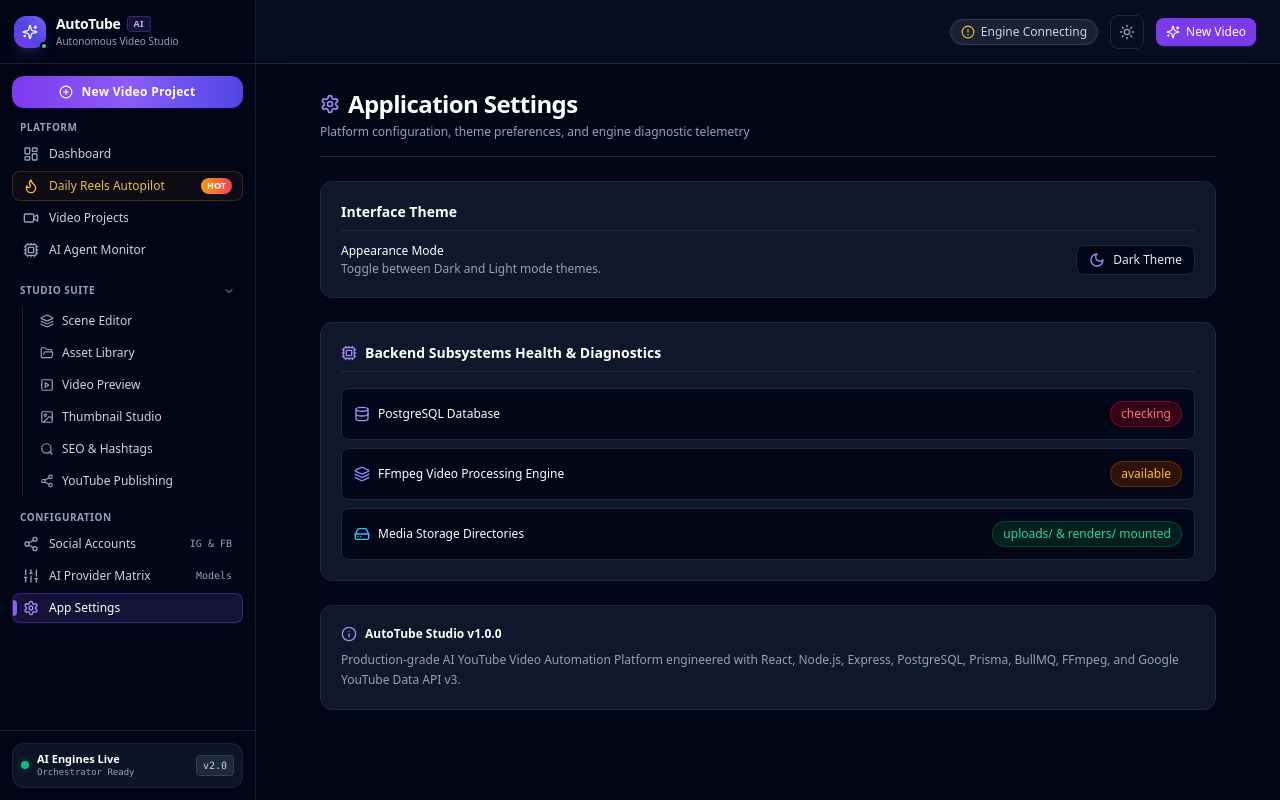
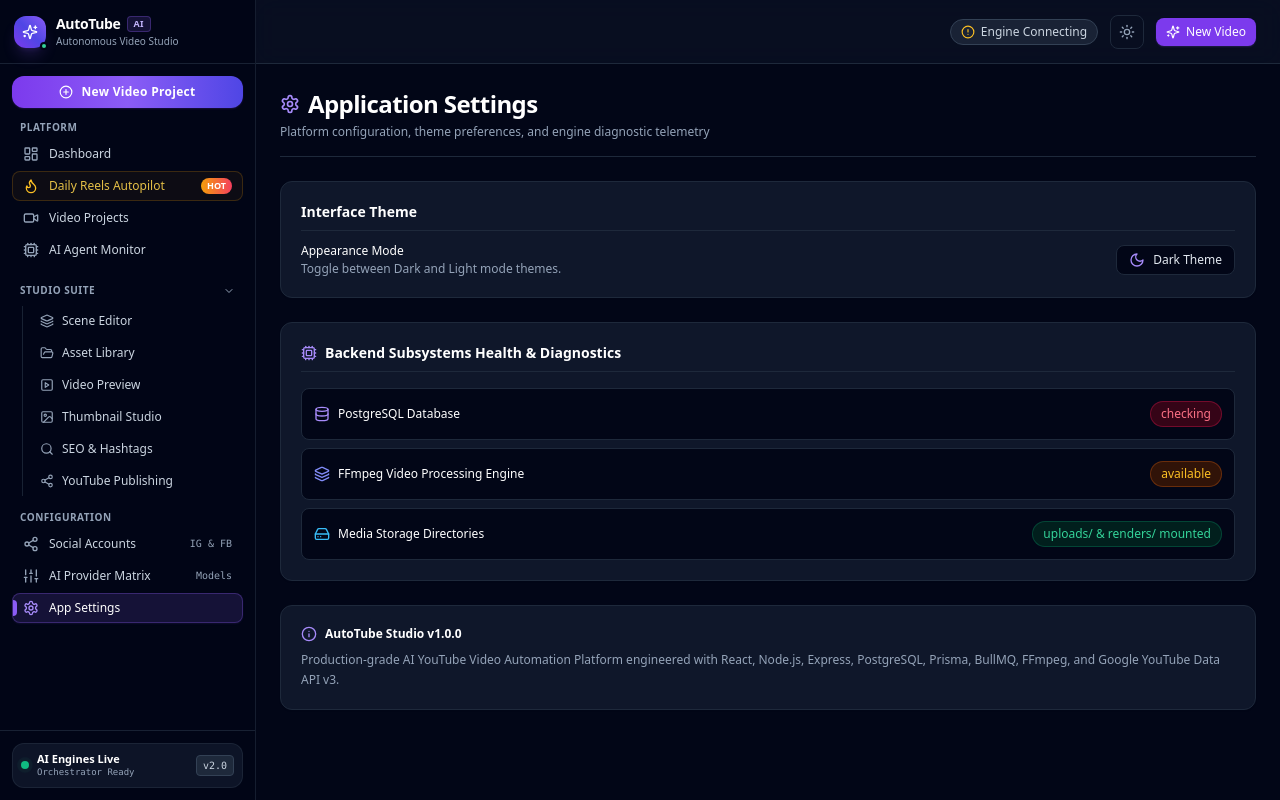
Before and after one commit to tusharsubhramondal/youtube-video-automation, a React (Vite) app in the folder frontend/: page /settings/app in a window 1280 px wide. Built offline with nearby package versions, Linux system fonts and the light colour scheme; no server answers.

Commit message:
fix(layout): remove redundant max-w constraints and dead margins across main layout and pages

```diff
--- a/frontend/src/components/layout/Layout.tsx
+++ b/frontend/src/components/layout/Layout.tsx
@@ -28,7 +28,7 @@ export const Layout: React.FC = () => {
       {/* Main Content Area */}
       <div className="flex-1 flex flex-col min-w-0">
         <Header />
-        <main className="flex-1 p-6 max-w-7xl w-full mx-auto">
+        <main className="flex-1 p-6 w-full">
           <Outlet context={{ activeProjectId, setActiveProjectId }} />
         </main>
       </div>
--- a/frontend/src/pages/AppSettings.tsx
+++ b/frontend/src/pages/AppSettings.tsx
@@ -28,7 +28,7 @@ export const AppSettings: React.FC = () => {
   }, []);
 
   return (
-    <div className="max-w-4xl mx-auto space-y-6">
+    <div className="w-full max-w-5xl space-y-6 pb-12">
       {/* Header */}
       <div className="pb-4 border-b border-slate-800">
         <div className="flex items-center gap-2 mb-1">
--- a/frontend/src/pages/CreateProject.tsx
+++ b/frontend/src/pages/CreateProject.tsx
@@ -141,7 +141,7 @@ export const CreateProject: React.FC = () => {
   };
 
   return (
-    <div className="max-w-4xl mx-auto space-y-6">
+    <div className="w-full max-w-5xl space-y-6 pb-12">
       <div>
         <h1 className="text-2xl font-bold text-white tracking-tight flex items-center gap-2">
           <Sparkles className="w-6 h-6 text-brand-400" />
--- a/frontend/src/pages/DailyAutomation.tsx
+++ b/frontend/src/pages/DailyAutomation.tsx
@@ -141,7 +141,7 @@ export const DailyAutomation: React.FC = () => {
   }
 
   return (
-    <div className="max-w-6xl mx-auto space-y-8 pb-12">
+    <div className="w-full space-y-8 pb-12">
       {/* Hero Banner */}
       <div className="relative overflow-hidden rounded-2xl bg-gradient-to-r from-slate-900 via-brand-950/40 to-slate-900 border border-slate-800 p-6 md:p-8 shadow-xl">
         <div className="absolute top-0 right-0 -mt-10 -mr-10 w-64 h-64 bg-amber-500/10 rounded-full blur-3xl pointer-events-none" />
--- a/frontend/src/pages/ProviderSettings.tsx
+++ b/frontend/src/pages/ProviderSettings.tsx
@@ -355,7 +355,7 @@ export const ProviderSettings: React.FC = () => {
   });
 
   return (
-    <div className="max-w-6xl mx-auto space-y-8 pb-12">
+    <div className="w-full space-y-8 pb-12">
       {/* Hero Header */}
       <div className="relative overflow-hidden rounded-2xl bg-gradient-to-r from-slate-900 via-slate-900/90 to-brand-950/40 border border-slate-800/80 p-6 md:p-8 shadow-xl">
         <div className="absolute top-0 right-0 -mt-10 -mr-10 w-64 h-64 bg-brand-500/10 rounded-full blur-3xl pointer-events-none" />
--- a/frontend/src/pages/SocialSettings.tsx
+++ b/frontend/src/pages/SocialSettings.tsx
@@ -75,7 +75,7 @@ export const SocialSettings: React.FC = () => {
   };
 
   return (
-    <div className="max-w-4xl mx-auto space-y-6 pb-12">
+    <div className="w-full space-y-6 pb-12">
       {/* Header */}
       <div className="pb-4 border-b border-slate-800 flex items-center justify-between">
         <div>
```
